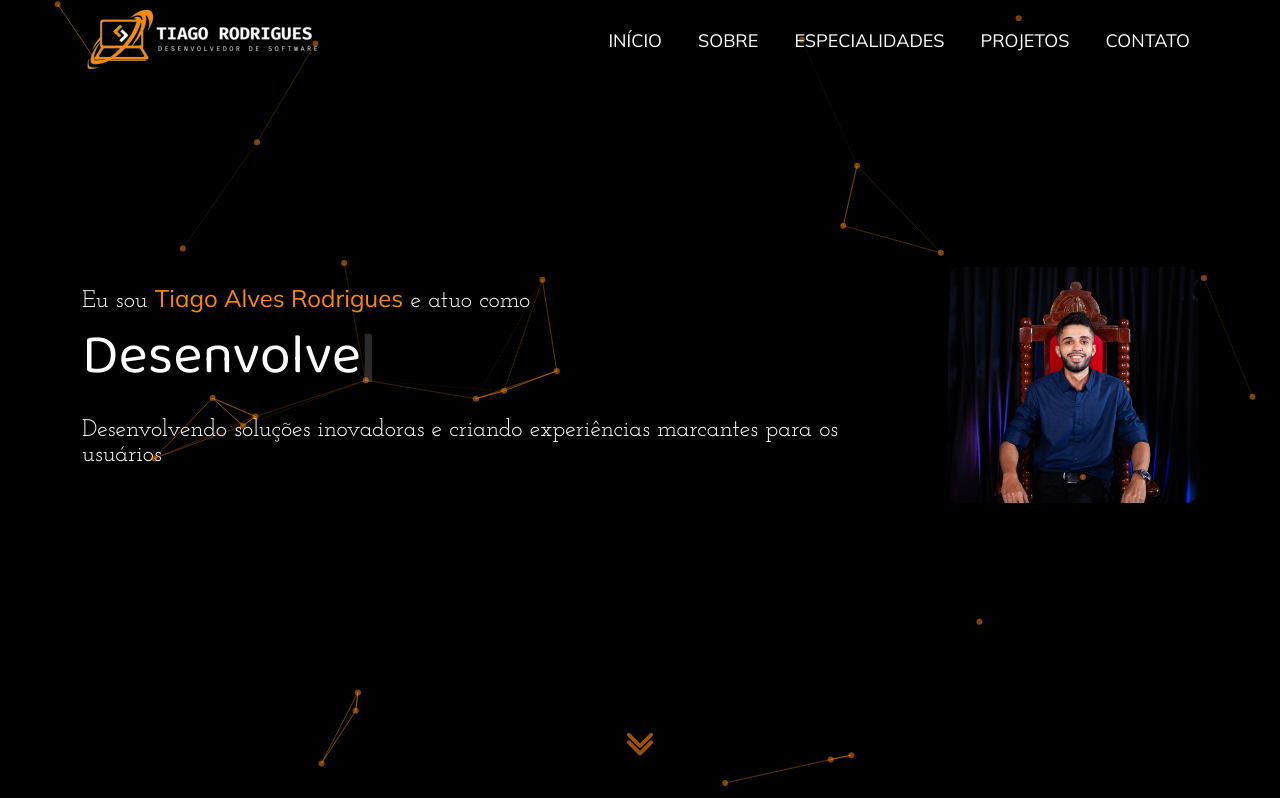
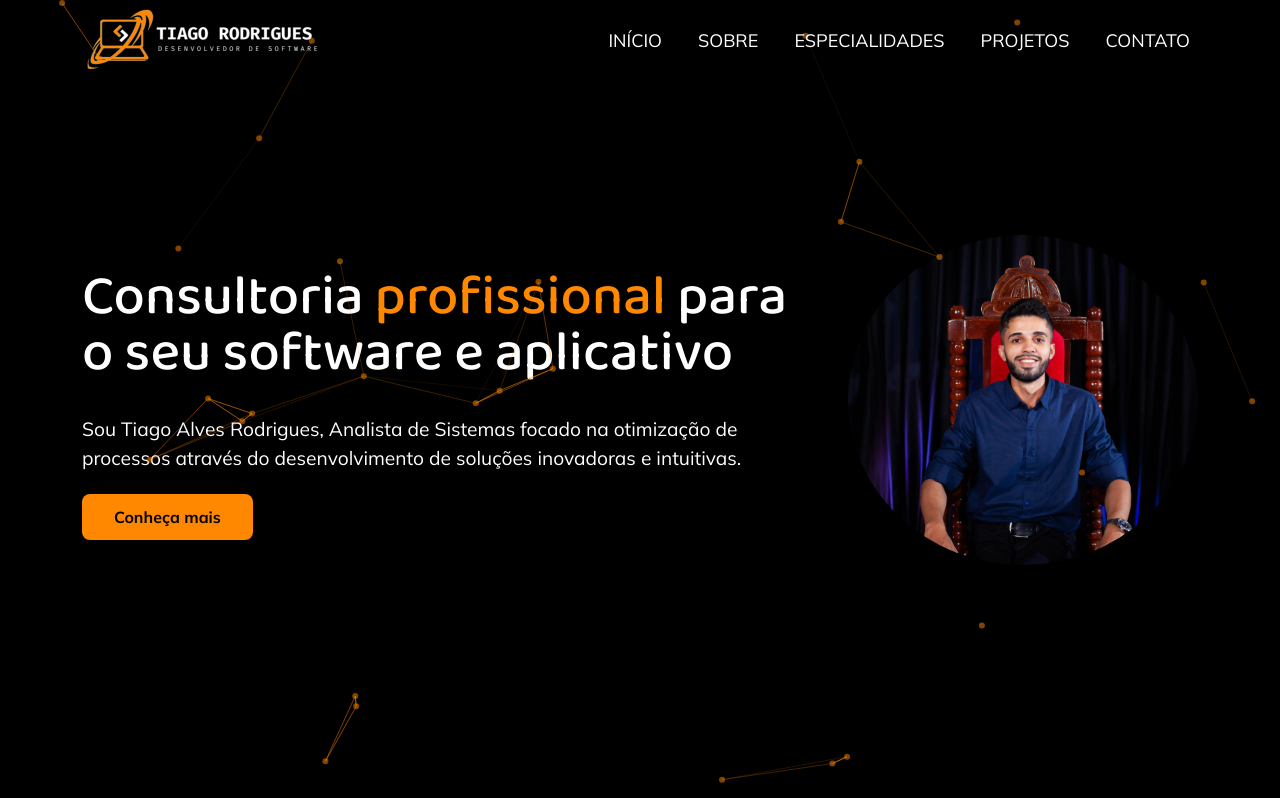
Before and after one commit to tiagorodri-dev/portfolio, a React (Vite) app: page / in a window 1280 px wide. Shown: the top 798 px of the page. Built offline with nearby package versions, Linux system fonts and the light colour scheme.

Commit message:
style: improving text and image on the home page, aiming to increase performance

```diff
--- a/src/components/layout/Header/index.jsx
+++ b/src/components/layout/Header/index.jsx
@@ -1,50 +1,10 @@
-import { useState, useEffect } from "react";
+import Menu from "../Navbar";
+import scrollToSection from "../../../utils/scrollToSection";
+import ParticleBackground from "../../shared/ParticleBackground/ParticleBackground";
 import capa from "../../../assets/capa.webp";
-import Menu from "../Navbar";
-import ArrowButton from "../../ui/ArrowDownButton";
-import ParticleBackground from "../../shared/ParticleBackground/ParticleBackground";
 import "./style.css";
 
 function Header() {
-  const [text, setText] = useState("");
-  const [index, setIndex] = useState(0);
-  const roles = [
-    "",
-    "Desenvolvedor Web",
-    "Analista de Sistemas",
-    "Desenvolvedor Front-end",
-    "Desenvolvedor Fullstack",
-  ];
-
-  useEffect(() => {
-    let typingTimeout;
-
-    const type = (currentCharIndex = 0) => {
-      const currentText = roles[index];
-
-      if (currentCharIndex < currentText.length) {
-        setText((prev) => prev + currentText[currentCharIndex]);
-        typingTimeout = setTimeout(() => type(currentCharIndex + 1), 150);
-      } else {
-        typingTimeout = setTimeout(() => erase(currentText.length), 1000);
-      }
-    };
-
-    const erase = (currentCharIndex) => {
-      if (currentCharIndex > 0) {
-        setText((prev) => prev.slice(0, -1));
-        typingTimeout = setTimeout(() => erase(currentCharIndex - 1), 100);
-      } else {
-        setIndex((prev) => (prev + 1) % roles.length);
-        setText("");
-        typingTimeout = setTimeout(() => type(), 500);
-      }
-    };
-
-    type();
-
-    return () => clearTimeout(typingTimeout);
-  }, [index]);
 
   return (
     <header className="header-bg" id="inicio">
@@ -53,23 +13,24 @@ function Header() {
 
       <div className="banner container">
         <div className="banner-content">
+          <h1>Consultoria <span className="destaque">profissional</span> para o seu software e aplicativo</h1>
           <p>
-            Eu sou <span className="destaque">Tiago Alves Rodrigues</span> e
-            atuo como
+            Sou Tiago Alves Rodrigues, Analista de Sistemas
+            focado na otimização de processos através do desenvolvimento de soluções inovadoras e intuitivas.
           </p>
-          <h1>{text}</h1>
-          <p className="descricao">
-            Desenvolvendo soluções inovadoras e criando experiências marcantes
-            para os usuários
-          </p>
+          <a
+            className="button-conhecer"
+            href="#sobre"
+            onClick={(e) => scrollToSection(e, "sobre")}
+          >
+            Conheça mais
+          </a>
         </div>
 
         <div className="banner-img">
-          <img src={capa} alt="Tiago" loading="lazy" />
+          <img src={capa} alt="Tiago" loading="lazy" width={350} />
         </div>
       </div>
-
-      <ArrowButton />
     </header>
   );
 }
--- a/src/components/layout/Header/style.css
+++ b/src/components/layout/Header/style.css
@@ -12,7 +12,6 @@
   display: flex;
   align-items: center;
   justify-content: space-between;
-  padding-top: 4rem;
   gap: 2rem;
 }
 
@@ -21,59 +20,41 @@
   max-width: auto;
 }
 
-.banner-content p {
-  font-family: "Josefin Slab", serif;
-  font-size: 1.5rem;
-  text-shadow: 0.2rem 0.2rem rgba(0, 0, 0, 0.4);
-  line-height: 25px;
-}
 
 .banner-content h1 {
   color: #ffffff;
   font-size: 3.5rem;
   font-family: "Baloo Da 2", serif;
-  font-weight: 200;
   text-shadow: 0.3rem 0.4rem 2px rgba(0, 0, 0, 0.4);
   line-height: 3.5rem;
   margin-bottom: 2rem;
-  display: inline-block;
-  white-space: nowrap;
-  animation: moveBanner 1s 0.7s forwards;
 }
 
-.banner-content h1::after {
-  content: "|";
-  animation: blink 0.7s infinite;
-  color: #fff;
-  font-weight: bold;
+.destaque {
+  color: #f80;
+  font-family: "Baloo Da 2", serif;
+}
+
+.banner-content p {
+  font-size: 1.2rem;
+  margin-bottom: 2rem;
+  text-shadow: 0.2rem 0.2rem rgba(0, 0, 0, 0.4);
+}
+
+.button-conhecer {
+  border: none;
+  background-color: #f80;
+  color: #000000;
+  padding: 0.8rem 2rem;
+  font-weight: 700;
+  border-radius: 0.5rem;
+  text-decoration: none;
 }
 
 .banner-img img {
-  width: 250px;
-  border-radius: 12px;
+  border-radius: 50%;
 }
 
-@keyframes blink {
-  0%,
-  100% {
-    opacity: 1;
-  }
-  50% {
-    opacity: 0;
-  }
-}
-
-@keyframes moveBanner {
-  0% {
-    transform: translateY(10rem) rotateY(-180deg);
-  }
-  100% {
-    transform: translateY(0) rotateY(0);
-    opacity: 1;
-  }
-}
-
-/* === MEDIA QUERIES === */
 @media screen and (max-width: 991px) {
   .banner {
     flex-direction: column;
@@ -89,6 +70,10 @@
 
   .banner-content p {
     font-size: 1.5rem;
+  }
+
+  .button-conhecer {
+    padding: 0.5rem 1.5rem;
   }
 
   .banner-img img {
@@ -114,11 +99,3 @@
     bottom: 40px;
   }
 }
-
-.destaque {
-  color: #f80;
-}
-
-.descricao {
-  font-size: 20px;
-}
--- a/src/components/ui/ArrowDownButton/index.jsx
+++ /dev/null
@@ -1,42 +0,0 @@
-import { BsChevronDoubleDown } from "react-icons/bs";
-import "./style.css";
-
-function ArrowButton() {
-  const smoothScrollTo = (target, duration) => {
-    const targetElement = document.getElementById(target);
-    const targetPosition =
-      targetElement.getBoundingClientRect().top + window.scrollY;
-    const startPosition = window.scrollY;
-    const distance = targetPosition - startPosition;
-    let startTime = null;
-
-    const animation = (currentTime) => {
-      if (startTime === null) startTime = currentTime;
-      const timeElapsed = currentTime - startTime;
-      const progress = Math.min(timeElapsed / duration, 1);
-      const ease = easeInOutQuad(progress);
-      window.scrollTo(0, startPosition + distance * ease);
-
-      if (progress < 1) requestAnimationFrame(animation);
-    };
-
-    const easeInOutQuad = (t) => {
-      return t < 0.5 ? 2 * t * t : -1 + (4 - 2 * t) * t;
-    };
-
-    requestAnimationFrame(animation);
-  };
-
-  return (
-    <div className="button-container">
-      <button
-        className="arrow-down"
-        onClick={() => smoothScrollTo("sobre", 800)}
-      >
-        <BsChevronDoubleDown size={30} strokeWidth={1} title="Veja mais" />
-      </button>
-    </div>
-  );
-}
-
-export default ArrowButton;
--- a/src/components/ui/ArrowDownButton/style.css
+++ /dev/null
@@ -1,36 +0,0 @@
-.button-container {
-  display: flex;
-  justify-content: center;
-  align-items: center;
-  padding-bottom: 4rem;
-  animation: moveBanner 1s 1.1s forwards;
-  opacity: 0;
-}
-
-.arrow-down {
-  background-color: transparent;
-  border: none;
-  outline: none;
-  color: #f80;
-  animation: bounce 1.5s infinite ease-in-out;
-  cursor: pointer;
-}
-
-.arrow-down:hover {
-  opacity: 0.8;
-  transition: 0.4s ease-in-out;
-}
-
-@keyframes bounce {
-  0% {
-    opacity: 0;
-    transform: translateY(0);
-  }
-  50% {
-    opacity: 0.5;
-  }
-  100% {
-    opacity: 1;
-    transform: translateY(30px);
-  }
-}
```
